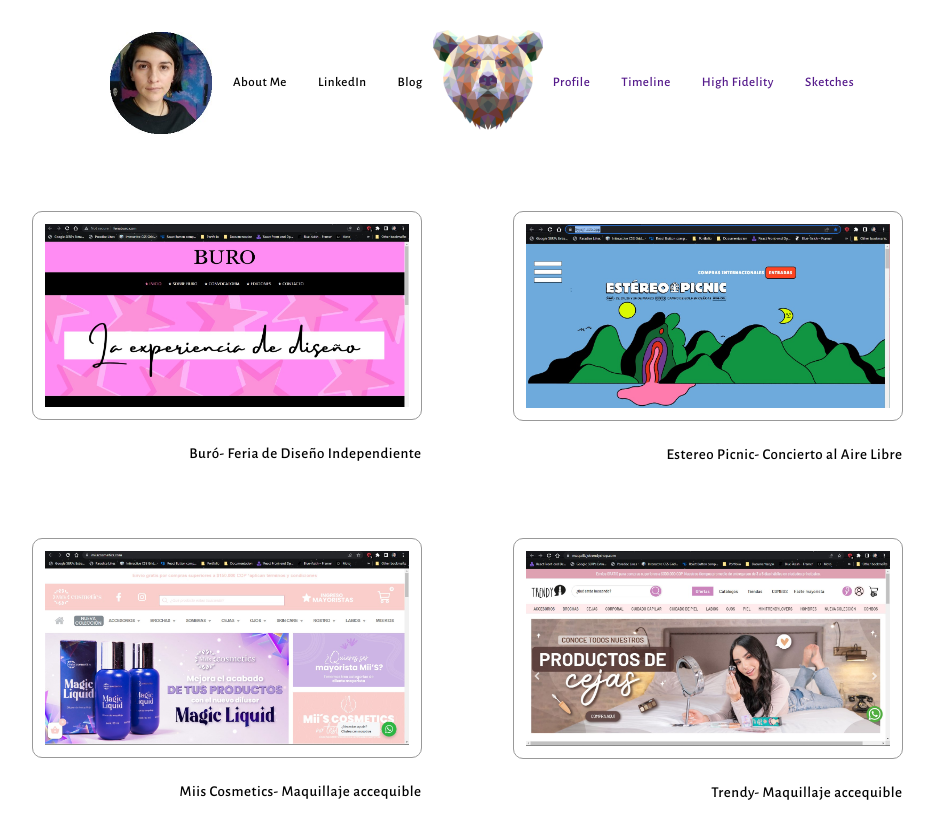
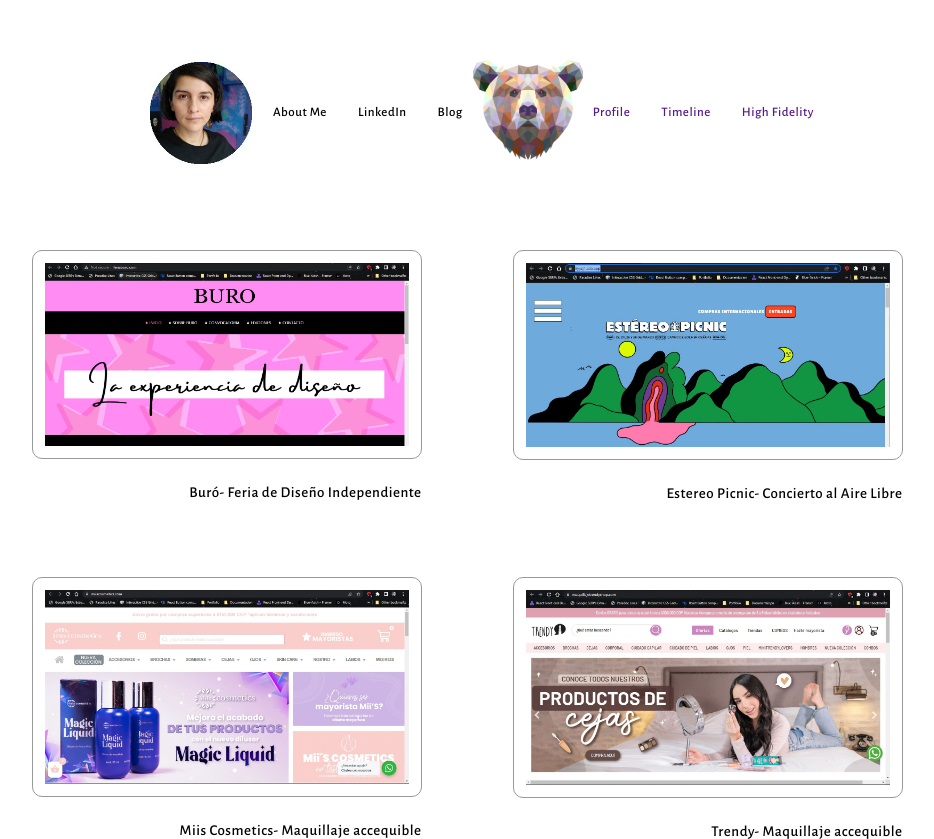
Before and after one commit to SaoriKiiki/rentalapp, a plain HTML site: page index.html in a window 1280 px wide. Shown: the top 839 px of the page, without its empty margins (173-1107 px from the left). Drawn offline with nearby package versions, Linux system fonts and the light colour scheme.

Commit message:
just one more

```diff
--- a/index.html
+++ b/index.html
@@ -37,9 +37,7 @@
             <li class="tag-margin">
               <a href="">High Fidelity</a>
             </li>
-            <li class="tag-margin">
-              <a href="">Sketches</a>
-            </li>
+
           </ul>
 
       </nav>
@@ -57,17 +55,17 @@
                     </div>
                  </div>         -->
       </div>
+
     </main>
-
+    <section>
     <div>
       <img class="frame-logo" src="./assets/logo-01.png" />
+    </div>
       <div class="centered">
         <h1>UX/UI Designer</h1>
         <h1>Saori Tovar </h1>
       </div>
-        </div>
-
-
+    </section>
+  </body>
   <script src="container.js"></script>
-  </body>
 </html>
--- a/styles/second-page.css
+++ b/styles/second-page.css
@@ -4,7 +4,7 @@
   grid-template-columns: repeat(auto-fill, 390px);
   gap: 91px;
   place-content: center;
-  margin-top: 56px;
+  margin-top: 250px;
 }
 .screen-card{
   width: 100%;
--- a/styles/style.css
+++ b/styles/style.css
@@ -8,7 +8,12 @@
 }
 header {
   width: 100%;
-  height: 155px;
+  display: grid;
+  position: fixed;
+  background-color: white;
+  z-index: 1;
+}
+main{
   display: grid;
 }
 
@@ -19,7 +24,7 @@
 nav.encircled-part {
   display: flex;
   justify-content: center;
-  margin: 30px 0px 30px 0px;
+  margin: 60px 0px 30px 0px;
 }
 .unfold-icon img{
   display: none;
```
Lines whose indentation alone changed are shown as unchanged.
